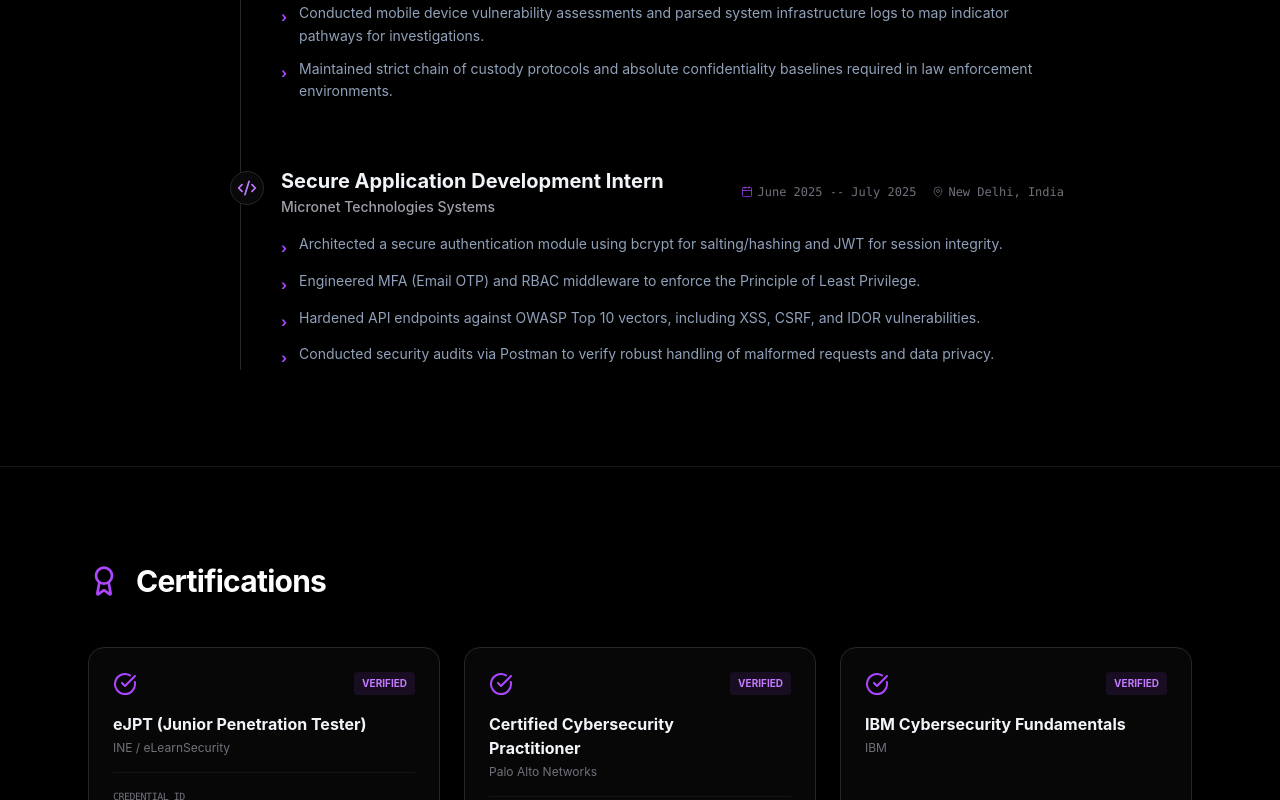
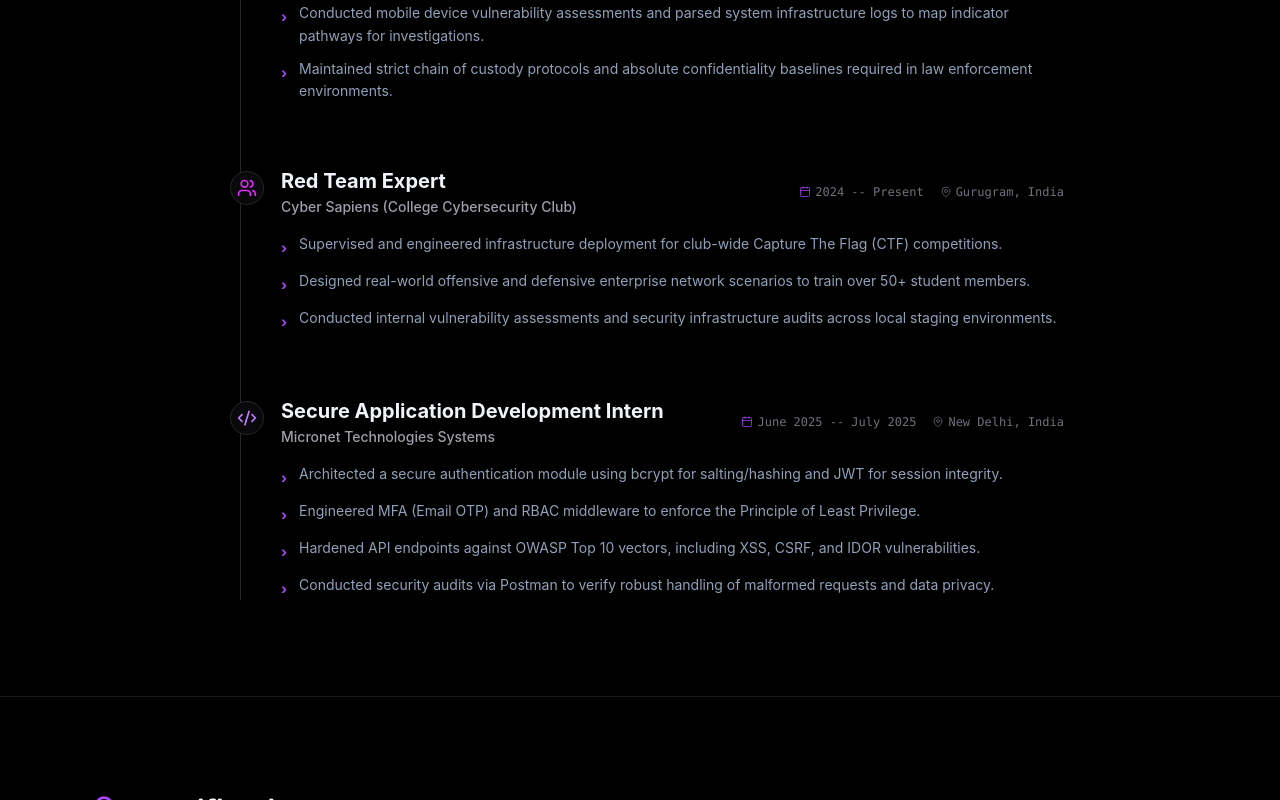
Before and after one commit to Hellthrone2005/Portfolio, a React app: page / in a window 1280 px wide. Shown: the part 3150-3950 px from the top of the page. Built offline with nearby package versions, Linux system fonts and the light colour scheme; the HTML template or start-up script is replaced by a standard one.

Commit message:
feat: add Cyber Sapiens Red Team leadership to experience timeline

```diff
--- a/src/components/Experience.jsx
+++ b/src/components/Experience.jsx
@@ -1,4 +1,4 @@
-import { Briefcase, Calendar, MapPin, ShieldAlert, Code2, ShieldCheck, FileCheck } from 'lucide-react';
+import { Briefcase, Calendar, MapPin, ShieldCheck, Code2, Users } from 'lucide-react';
 import { motion } from 'framer-motion';
 
 export default function Experience() {
@@ -14,6 +14,18 @@ export default function Experience() {
         "Utilized industry-standard digital forensics suites including Cellebrite and Oxygen Forensics to extract and analyze host device data artifacts.",
         "Conducted mobile device vulnerability assessments and parsed system infrastructure logs to map indicator pathways for investigations.",
         "Maintained strict chain of custody protocols and absolute confidentiality baselines required in law enforcement environments."
+      ]
+    },
+    {
+      role: "Red Team Expert",
+      company: "Cyber Sapiens (College Cybersecurity Club)",
+      location: "Gurugram, India",
+      duration: "2024 -- Present",
+      icon: <Users className="text-fuchsia-500" size={20} />,
+      points: [
+        "Supervised and engineered infrastructure deployment for club-wide Capture The Flag (CTF) competitions.",
+        "Designed real-world offensive and defensive enterprise network scenarios to train over 50+ student members.",
+        "Conducted internal vulnerability assessments and security infrastructure audits across local staging environments."
       ]
     },
     {
```
